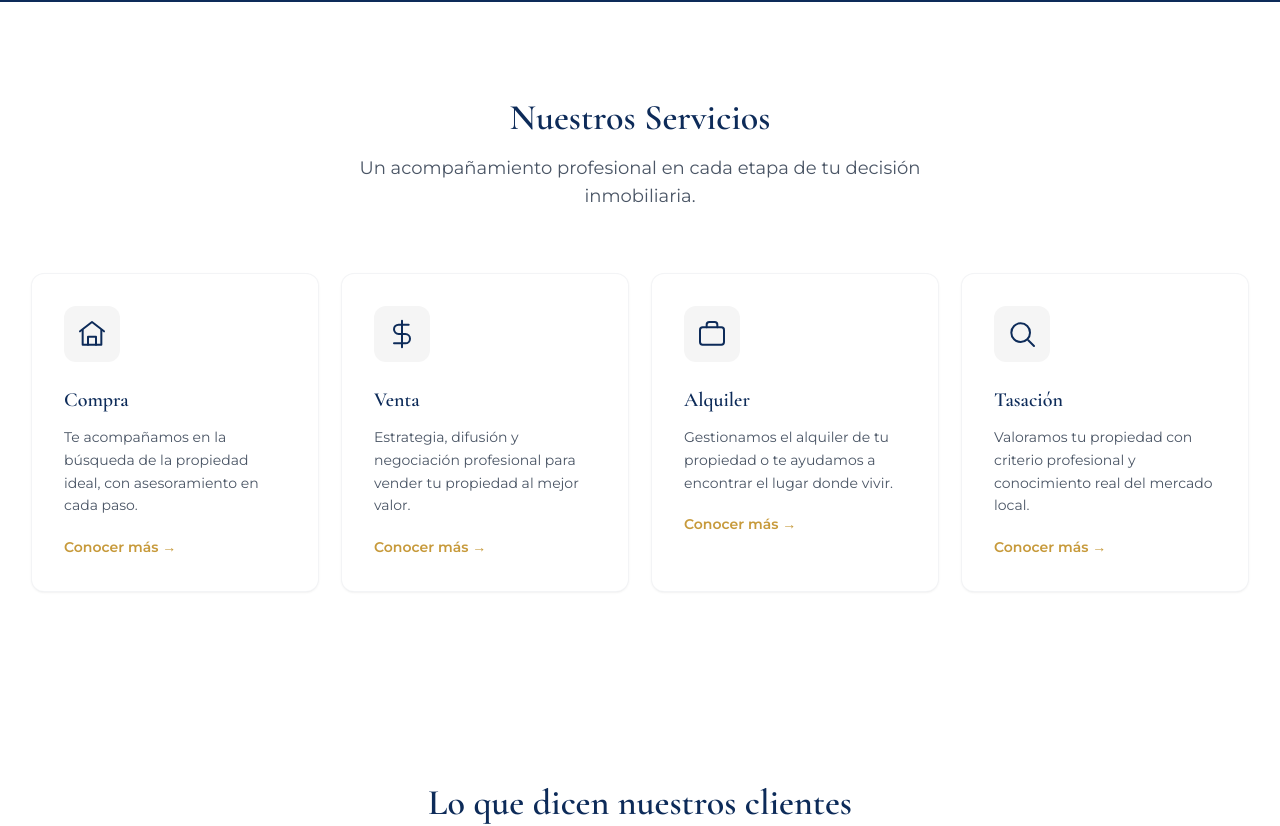
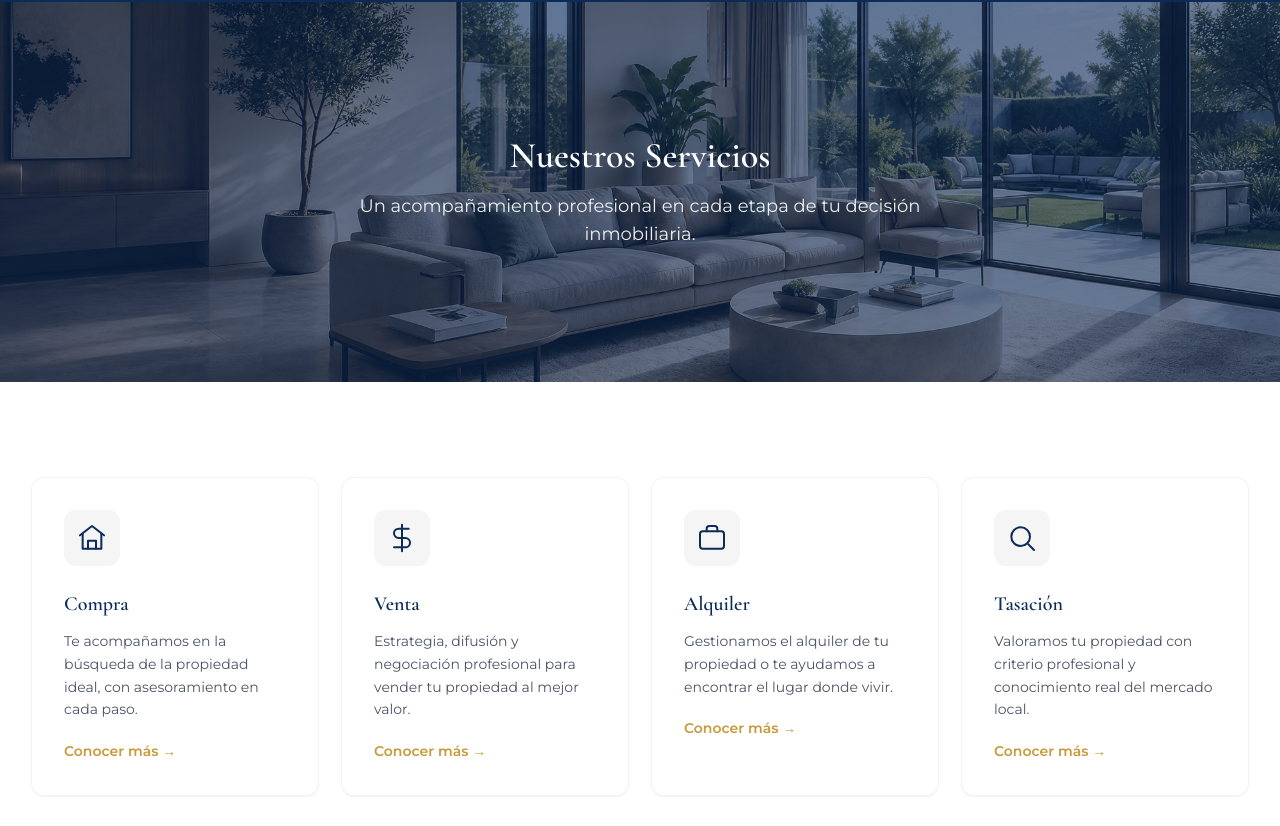
Before and after one commit to borginiangel-svg/carolina-bustamante-web, a Next.js app: page / in a window 1280 px wide. Shown: the part 831-1657 px from the top of the page. Built offline with nearby package versions, Linux system fonts and the light colour scheme; no server answers; the database is empty.

Commit message:
Agregar imagen de fondo al header de Servicios

```diff
--- a/src/components/sections/Services.tsx
+++ b/src/components/sections/Services.tsx
@@ -1,3 +1,5 @@
+import Image from "next/image";
+
 const servicios = [
   {
     titulo: "Compra",
@@ -43,17 +45,28 @@ const servicios = [
 
 export default function Services() {
   return (
-    <section className="mx-auto max-w-7xl px-8 py-24">
-      <div className="mx-auto max-w-2xl text-center">
-        <h2 className="font-heading text-3xl font-semibold text-[#0D2B59] sm:text-4xl">
+    <>
+      <section className="relative flex min-h-[380px] items-center overflow-hidden py-16">
+        <Image
+          src="/images/servicios/hero.jpg"
+          alt="Living luminoso de una propiedad"
+          fill
+          sizes="100vw"
+          className="object-cover"
+        />
+        <div className="absolute inset-0 bg-[#0D2B59]/60" />
+        <div className="relative z-10 mx-auto max-w-2xl px-8 text-center">
+          <h2 className="font-heading text-3xl font-semibold text-white sm:text-4xl">
             Nuestros Servicios
           </h2>
-        <p className="mt-4 text-lg text-gray-600">
+          <p className="mt-4 text-lg text-white/90">
             Un acompañamiento profesional en cada etapa de tu decisión inmobiliaria.
           </p>
         </div>
+      </section>
 
-      <div className="mt-16 grid grid-cols-1 gap-6 sm:grid-cols-2 lg:grid-cols-4">
+      <section className="mx-auto max-w-7xl px-8 py-24">
+        <div className="grid grid-cols-1 gap-6 sm:grid-cols-2 lg:grid-cols-4">
           {servicios.map((s) => (
             <div
               key={s.titulo}
@@ -75,5 +88,6 @@ export default function Services() {
           ))}
         </div>
       </section>
+    </>
   );
 }
```
Also changed, not shown: public/images/servicios/hero.jpg (added). Lines whose indentation alone changed are shown as unchanged.
